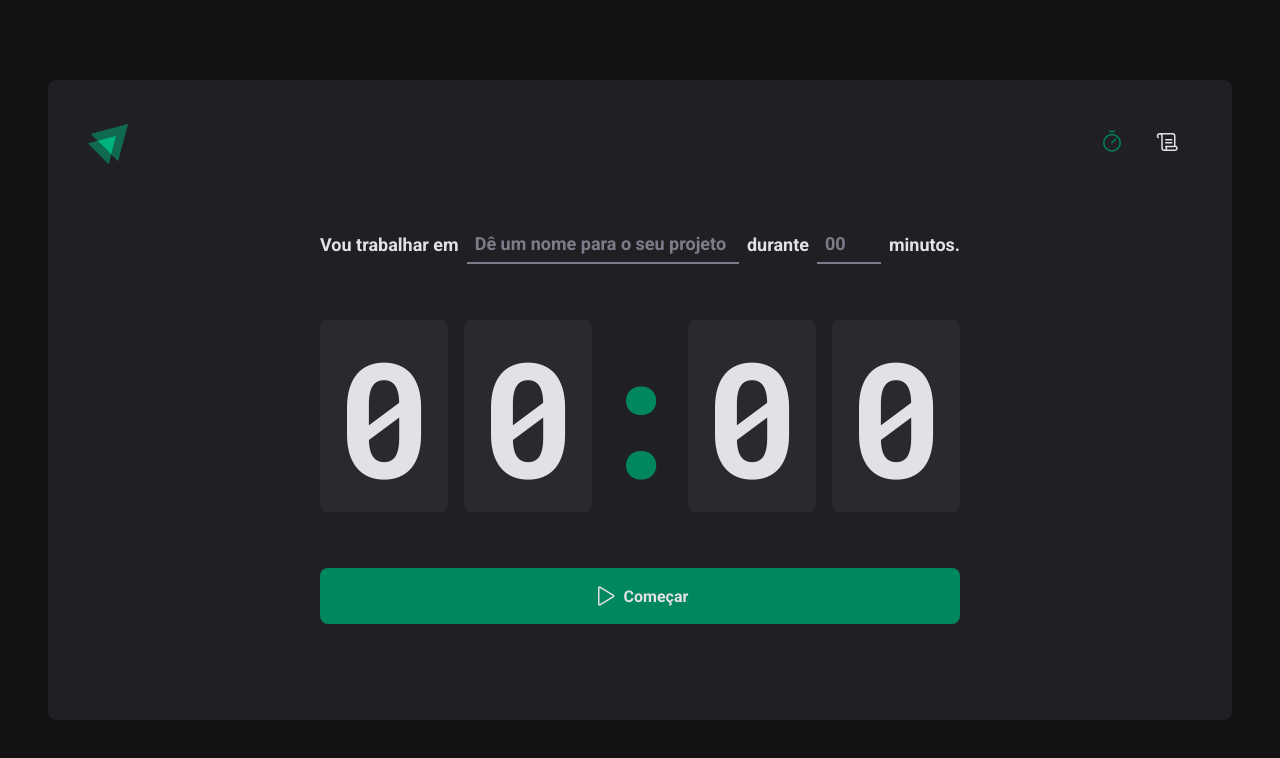
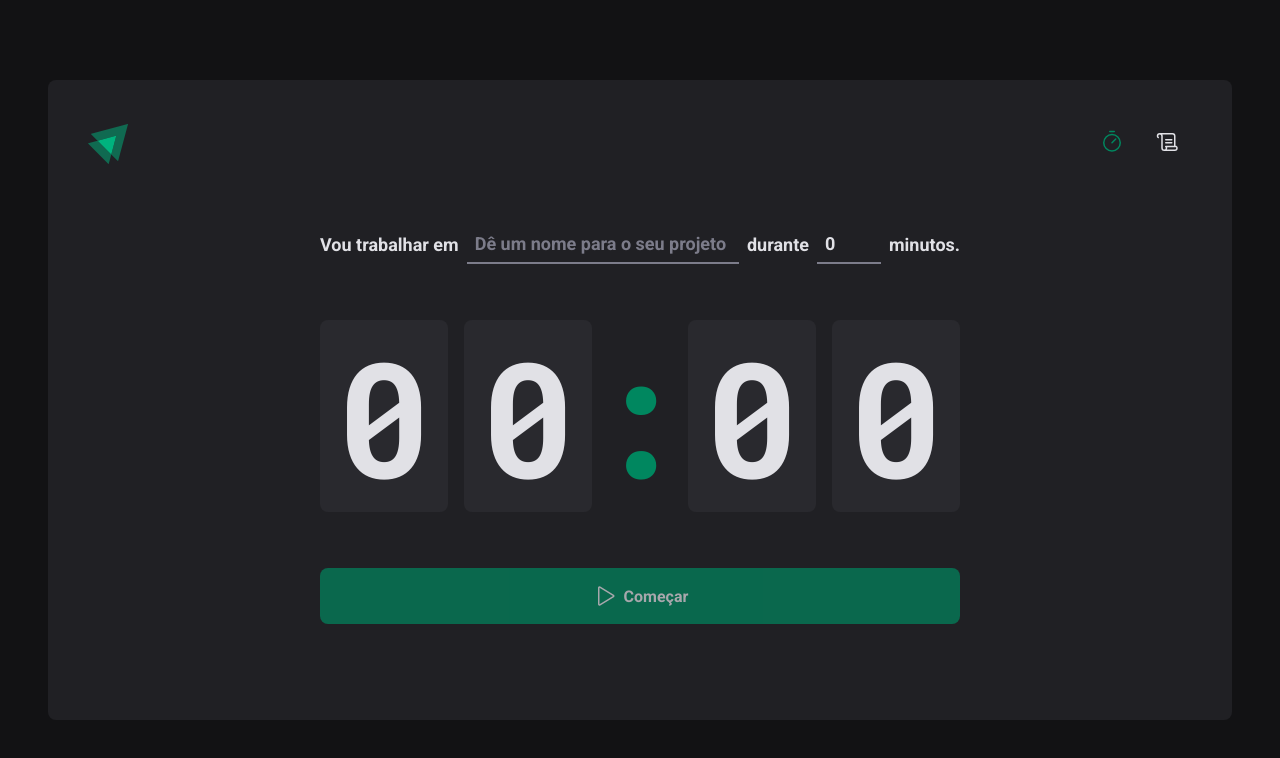
Before and after one commit to StefanyVasc/ignite-timer, a React (Vite) app: page / in a window 1280 px wide. Shown: the top 758 px of the page. Built offline with nearby package versions, Linux system fonts and the light colour scheme.

Commit message:
feat: handle forms

```diff
--- a/src/pages/Home/index.tsx
+++ b/src/pages/Home/index.tsx
@@ -1,4 +1,8 @@
 import { Play } from '@phosphor-icons/react'
+import { useForm } from 'react-hook-form'
+import { zodResolver } from '@hookform/resolvers/zod'
+import * as zod from 'zod'
+
 import {
   CountdownContainer,
   FormContainer,
@@ -9,10 +13,36 @@
   TaskInput,
 } from './styles'
 
+const newCycleFormValidationSchema = zod.object({
+  task: zod.string().min(1, 'Informe a tarefa'),
+  minutesAmount: zod
+    .number()
+    .min(5, 'O ciclo deve ter no mínimo 5 minutos.')
+    .max(60, 'O ciclo deve ter no máximo de 60 minutos.'),
+})
+
+type NewCycleFormData = zod.infer<typeof newCycleFormValidationSchema>
+
 export function Home() {
+  const { register, handleSubmit, watch, reset } = useForm<NewCycleFormData>({
+    resolver: zodResolver(newCycleFormValidationSchema),
+    defaultValues: {
+      task: '',
+      minutesAmount: 0,
+    },
+  })
+
+  function handleCreateNewCycle(data: NewCycleFormData) {
+    console.log(data)
+    reset()
+  }
+
+  const task = watch('task')
+  const isSubmitDisabled = !task
+
   return (
     <HomeContainer>
-      <form action="">
+      <form onSubmit={handleSubmit(handleCreateNewCycle)} action="">
         <FormContainer>
           <label htmlFor="task">Vou trabalhar em</label>
           <TaskInput
@@ -20,6 +50,7 @@
             id="task"
             placeholder="Dê um nome para o seu projeto"
             list="task-suggestions"
+            {...register('task')}
           />
           <datalist id="task-suggestions">
             <option value="Projeto 1" />
@@ -35,6 +66,7 @@
             step={5}
             min={5}
             max={60}
+            {...register('minutesAmount', { valueAsNumber: true })}
           />
 
           <span>minutos.</span>
@@ -48,7 +80,7 @@
           <span>0</span>
         </CountdownContainer>
 
-        <StartCountdownButton type="submit">
+        <StartCountdownButton disabled={isSubmitDisabled} type="submit">
           <Play size={24} />
           Começar
         </StartCountdownButton>
```
